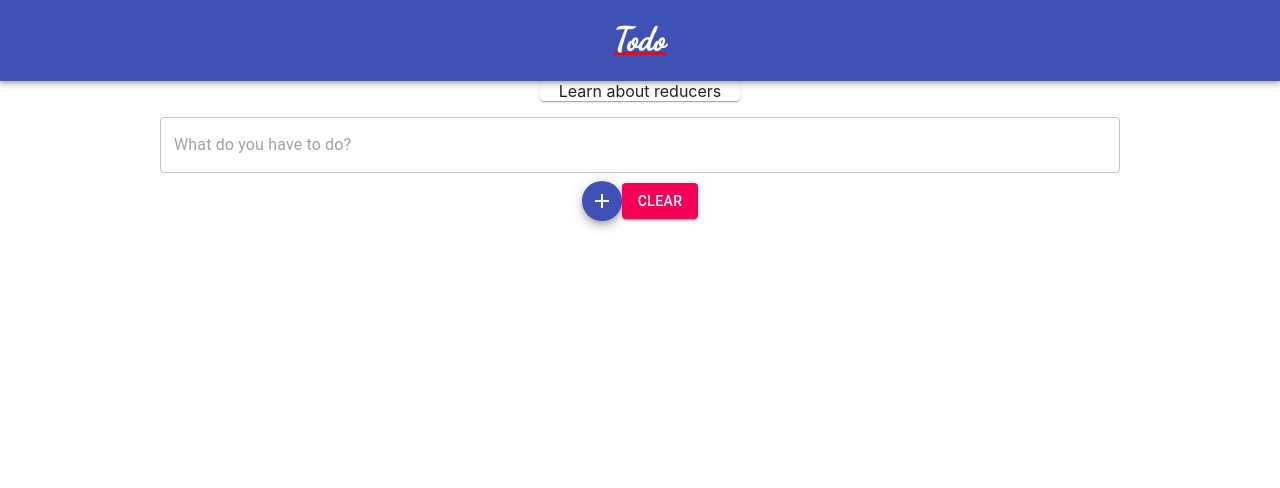
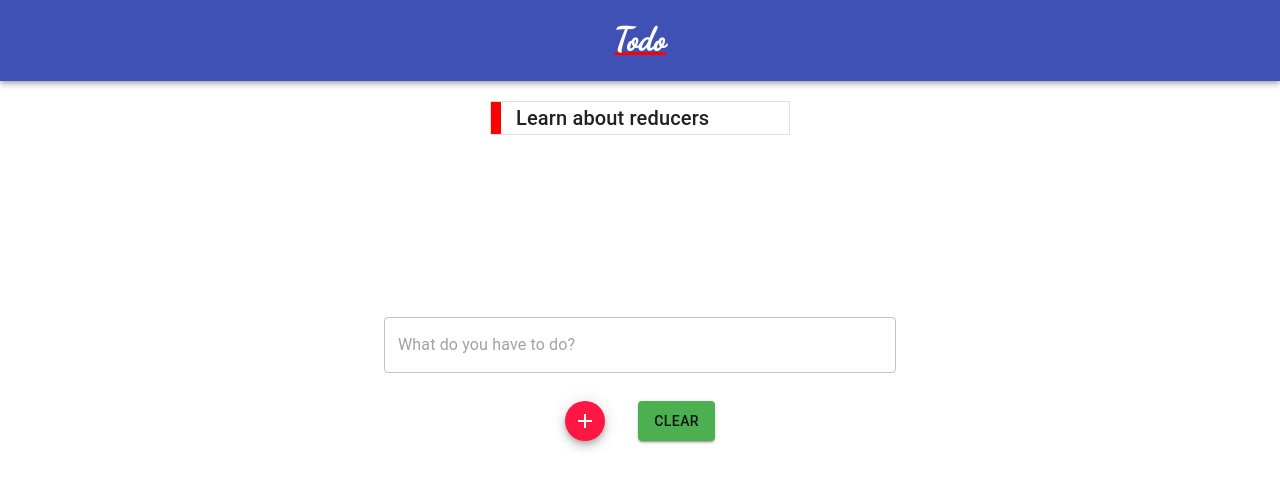
Before and after one commit to bloominstituteoftechnology/reducer-todo, a React (Create React App) app in the folder todo/: page / in a window 1280 px wide. Shown: the top 488 px of the page. Built offline with nearby package versions, Linux system fonts and the light colour scheme.

Commit message:
some updated styles

```diff
--- a/todo/src/App.js
+++ b/todo/src/App.js
@@ -2,6 +2,8 @@ import React from 'react';
 import './App.css';
 import TodoForm from "./components/TodoForm";
 import TodoTitle from "./components/TodoTitle";
+import { ThemeProvider } from "@material-ui/styles";
+// import theme from "./theme"; --> figure out if you can do this
 // import TodoCard from "./components/TodoCard";
 
 
@@ -9,9 +11,10 @@ function App() {
 
   return (
     <div className="App">
-      <TodoTitle />
-      {/* <TodoCard /> */}
-      <TodoForm />
+      {/* <ThemeProvider theme={theme}> */}
+        <TodoTitle />
+        <TodoForm />
+      {/* </ThemeProvider> */}
     </div>
   );
 }
--- a/todo/src/components/TodoCard.css
+++ b/todo/src/components/TodoCard.css
@@ -1,5 +1,24 @@
 .todoCards {
-  margin: 10px;
-  width: 200px;
+  width: 300px;
+  height: 100px;
   margin: 0 auto;
 }
+
+.incomplete {
+  width: 10px;
+  max-height: 100%;
+  background-color: red;
+  margin-right: 15px;
+}
+
+.completed {
+  width: 10px;
+  max-height: 100%;
+  background-color: #4caf50;
+  margin-right: 15px;
+}
+
+.todo {
+  display: flex;
+  flex-direction: row;
+}
--- a/todo/src/components/TodoCard.js
+++ b/todo/src/components/TodoCard.js
@@ -1,19 +1,40 @@
 import React from "react";
-import { Card, Slide, } from "@material-ui/core";
+import { Card, Slide, Paper, Typography, Collapse } from "@material-ui/core";
 // import { todoReducer, initialTodoState } from "../reducers/reducer";
 //, { useState, useReducer }
 import "./TodoCard.css";
 
 export default function TodoCard({state, handleClick}) {
 
+  //TODO: bug where enough todos start to overlap input
+  //TODO: make the cards look better, fix the tag, you can see the border around it, either make it fit inside better (a circle) or make it overlap the border
+  //TODO: we want users to be able to add a description/plan out their task, so add a field for that
+  //    *we want the description to be optional, and to be hidden behind a dropdown
+  //TODO: the whole UI is not yet what we want
+  //TODO: I want the todo input to display after we hit plus, then I want clear to appear, only when we have at least one task completed
+  //TODO: colors need to match, clear button needs to match tag, same for add button
+  //TODO: we want to sort todos by tag --> not to re-slide every time tho
+  //TODO: I want some animation when the user hits clear --> fadout of completed tasks or (preferably) they slide out to the right and the others fill the space left behind
+  //TODO: I'd like the completed tag to slide down when completed and slide up if deselected
+  //TODO: make the green more pleasing
+
   return(
     <div class="todoCards">
       {state.map(todo => (
         // fade in feels like delay in adding todo, slide in feels nice
         <Slide direction="right" in={true} timeout={{enter: 1200}}>
-          <Card key={todo.id} onClick={() => handleClick(todo)}>
-            {todo.item}
-          </Card>
+          <Paper variant="outlined" elevation="15" square={true} key={todo.id} onClick={() => handleClick(todo)}>
+            <div className="todo">
+              { todo.completed ?
+                  <div className="completed" color="secondary" />
+                :
+                  <div className="incomplete" />
+              }
+              <Typography variant="h6">
+                {todo.item}
+              </Typography>
+            </div>
+          </Paper>
         </Slide>
       ))}
     </div>
--- a/todo/src/components/TodoForm.css
+++ b/todo/src/components/TodoForm.css
@@ -1,18 +1,24 @@
 form {
   display: flex;
-  width: 75%;
+  width: 40%;
   justify-content: center;
-  margin: 0 auto;
+  margin: 20px auto;
 }
 
-.todo {
-  width: 200px;
-  margin: 50px auto;
-  border: 2px solid red;
-  padding: 10px;
-  /* margin-top: 10px; */
+.todoContainer {
+  width: 500px;
+  margin: 0 auto;
+  margin-bottom: 100px;
 }
 
 .paper {
   border-left: 2px solid red;
 }
+
+.button-container {
+  display: flex;
+  width: 150px;
+  margin: 0 auto;
+  justify-content: space-between;
+
+}
--- a/todo/src/components/TodoForm.js
+++ b/todo/src/components/TodoForm.js
@@ -1,7 +1,11 @@
 import React, { useState, useReducer } from "react";
 import { initialState, todoReducer, ADD_TODO, TOGGLE_COMPLETED, CLEAR_COMPLETED } from "../reducers/reducer";
-import { TextField, Button, Paper, Fab, Fade, Slide, Typography, Card } from "@material-ui/core";
+import { TextField, Button, Fab, Typography } from "@material-ui/core";
+import { createMuiTheme } from "@material-ui/core/styles";
+import green from "@material-ui/core/colors/green";
+import red from "@material-ui/core/colors/red";
 import AddIcon from "@material-ui/icons/Add";
+import { ThemeProvider } from "@material-ui/styles";
 import RemoveIcon from "@material-ui/icons/Remove";
 import "./TodoForm.css";
 import TodoCard from "./TodoCard";
@@ -35,11 +39,31 @@ export default function TodoForm() {
     });
   };
 
+  const clearCompleted = () => {
+    dispatch({
+      type: CLEAR_COMPLETED
+    })
+  }
+
+  const theme = createMuiTheme({
+    palette: {
+      primary: {
+        main: "#4caf50",
+      },
+      secondary: {
+        main: red["A400"],
+      },
+    },
+  });
+
   return (
     <div>
 
+      <div className="todoContainer">
         <TodoCard state={state} handleClick={handleClick}/>
+      </div>
 
+      <ThemeProvider theme={theme}>
         <form onSubmit={handleSubmit}>
           <TextField
             variant="outlined"
@@ -57,44 +81,20 @@ export default function TodoForm() {
         <div className="button-container">
           <Fab
             size="small"
-          color="primary"
+            color="secondary"
             onClick={handleSubmit}
           >
             <AddIcon />
           </Fab>
-        <Button variant="contained" color="secondary" onClick={() => {
-          dispatch({
-            type: CLEAR_COMPLETED
-          })}}
+          <Button
+            variant="contained"
+            color="primary"
+            onClick={() => clearCompleted()}
           >
-          <Typography variant="button">
             Clear
-          </Typography>
           </Button>
         </div>
-
-      {/* <div className="todo">
-        <Slide direction="up" in={true} timeout={{ enter: 2000 }}>
-          <Paper variant="outlined" elementType="p" elevation="10" square={false}>
-            <Typography variant="h5">
-              Buy Groceries
-            </Typography>
-          </Paper>
-        </Slide>
-        <Fab color="primary" size="medium" >
-          <AddIcon />
-        </Fab>
-        <Fab color="secondary" size="medium">
-          <RemoveIcon />
-        </Fab>
-
-
-        <Fade in={true} timeout={{ enter: 2000}}>
-          <Typography variant="subtitle1">
-            Hey
-          </Typography>
-        </Fade>
-      </div> */}
+      </ThemeProvider>
     </div>
   )
 }
--- a/todo/src/components/TodoTitle.css
+++ b/todo/src/components/TodoTitle.css
@@ -1,3 +1,7 @@
+.todotitle {
+  margin-bottom: 20px;
+}
+
 .title {
   font-family: "Dancing Script", cursive;
   /* text-decoration: underline red; */
--- /dev/null
+++ b/todo/src/theme/theme.js
@@ -0,0 +1,15 @@
+import React from "react";
+import { createMuiTheme } from "@material-ui/core/styles";
+import red from "@material-ui/core/colors/red"
+
+
+export default theme = createMuiTheme({
+  palette: {
+    primary: {
+      main: "#4caf50",
+    },
+    secondary: {
+      main: red["A400"],
+    },
+  },
+});
```
Also changed, not shown: todo/src/components/TodoTitle.js (+8 -2 lines), 1 other file (tests, documents, lock files or other folders). Lines whose indentation alone changed are shown as unchanged.
